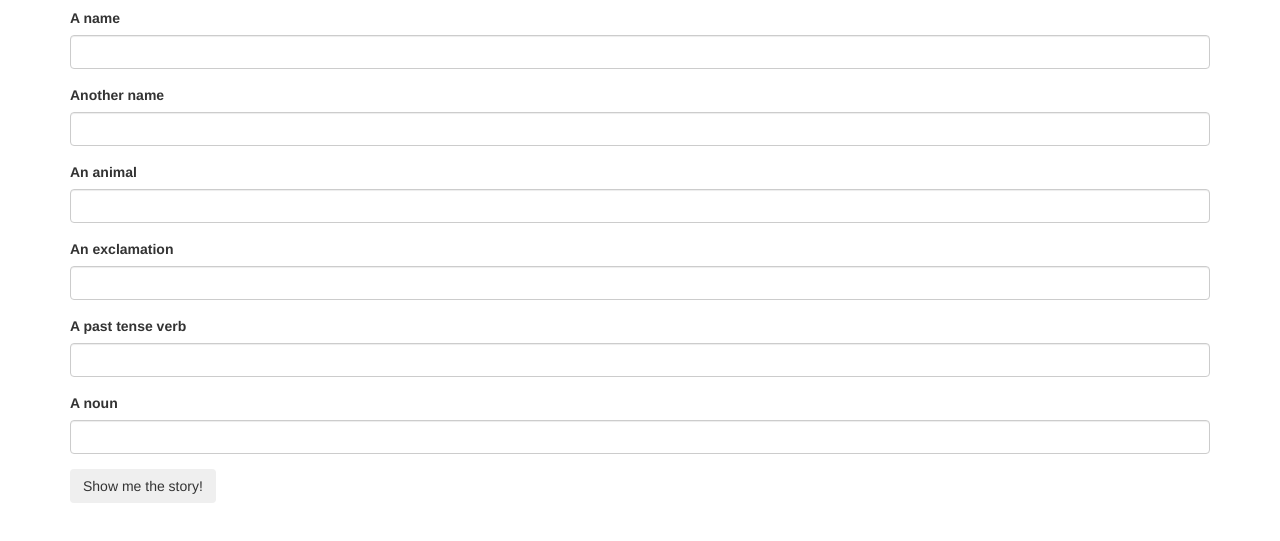
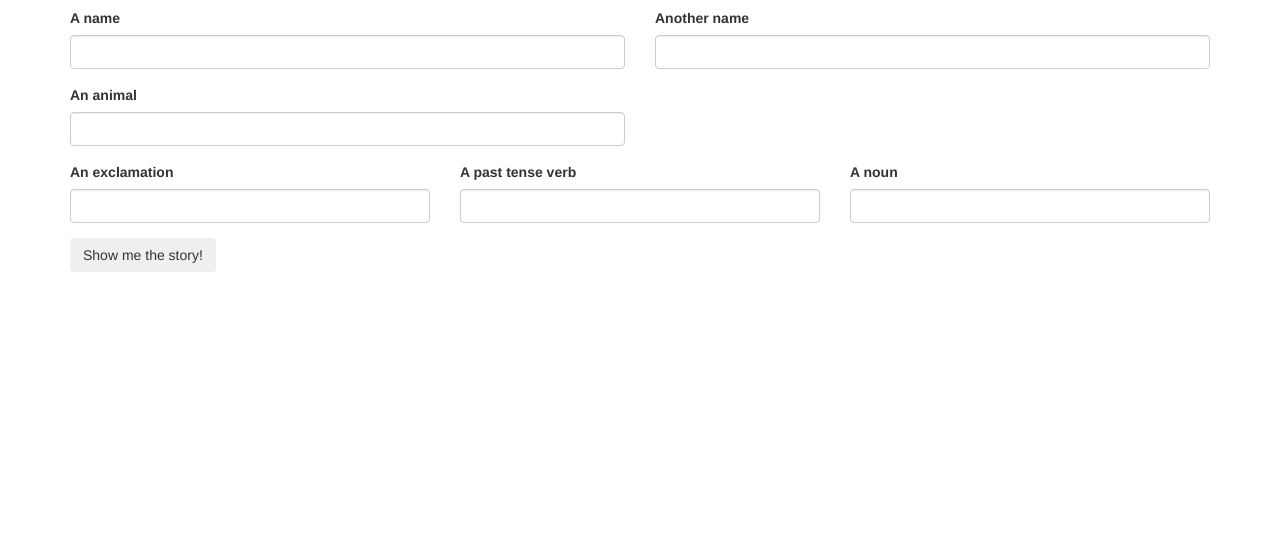
Before and after one commit to planeswalker1/mad-libs, a plain HTML site: page index.html in a window 1280 px wide. Shown: the part 63-604 px from the top of the page. Drawn offline with Linux system fonts and the light colour scheme.

Commit message:
Add row, and col divs to space inputs

```diff
--- a/index.html
+++ b/index.html
@@ -21,29 +21,47 @@
     </div>
     <div>
       <form id="form1">
+        <div class="row">
+          <div class="col-md-6">
             <div class="form-group">
               <label for="person1">A name</label>
               <input id="person1" class="form-control" type="text">
             </div>
+          </div>
+          <div class="col-md-6">
             <div class="form-group">
               <label for="person2">Another name</label>
               <input id="person2" class="form-control" type="text">
             </div>
+          </div>
+        </div>
+        <div class="row">
+          <div class="col-md-6">
             <div class="form-group">
               <label for="animal">An animal</label>
               <input id="animal" class="form-control" type="text">
             </div>
+          </div>
+        </div>
+        <div class="row">
+          <div class="col-md-4">
             <div class="form-group">
               <label for="exclamation">An exclamation</label>
               <input id="exclamation" class="form-control " type="text">
             </div>
+          </div>
+          <div class="col-md-4">
             <div class="form-group">
               <label for="verb">A past tense verb</label>
               <input id="verb" class="form-control" type="text">
             </div>
+          </div>
+          <div class="col-md-4">
             <div class="form-group">
               <label for="noun">A noun</label>
               <input id="noun" class="form-control" type="text">
+            </div>
+          </div>
         </div>
         <button type="submit" class="btn btn default">Show me the story!</button>
       </form>
```
Lines whose indentation alone changed are shown as unchanged.
